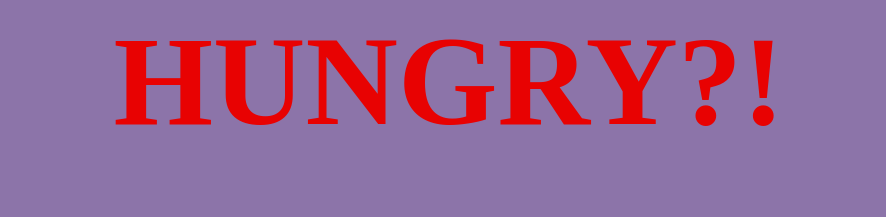
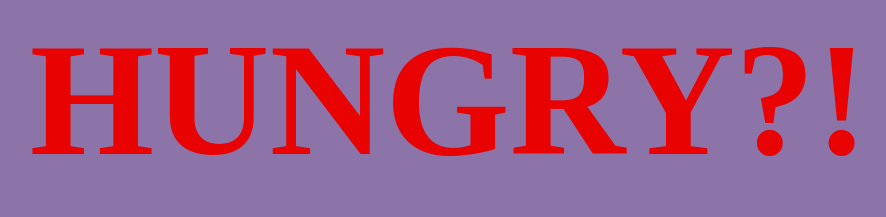
Before and after one commit to justbhutani/justbhutani.github.io, a plain HTML site: page index.html in a window 1280 px wide. Shown: the top 217 px of the page, without its empty margins (191-1077 px from the left). Drawn offline with Linux system fonts and the light colour scheme; grey boxes are pictures that could not be loaded.

Commit message:
Update index.html

```diff
--- a/index.html
+++ b/index.html
@@ -12,9 +12,9 @@
 	  function changeState() {
 	  	state = 1-state;
 		if (state == 0) {
-			document.getElementById("title").innerHTML = "<span ; style='font-size:400%; color:#E80202;'>H</span><span style='font-size:400%;color:#FCFF29;'>ANGRY?!</span> <span style='font-size:400%> IN NEW YORK</span>";
+			document.getElementById("title").innerHTML = "<span ; style='font-size:500%; color:#E80202;'>H</span><span style='font-size:400%;color:#FCFF29;'>ANGRY?!</span> <span style='font-size:400%> IN NEW YORK</span>";
 		} else {
-			document.getElementById("title").innerHTML = "<span ; style='font-size:400%; color:#E80202;'>HUNGRY?!</span><span style='font-size:400%> IN NEW YORK</span>";
+			document.getElementById("title").innerHTML = "<span ; style='font-size:500%; color:#E80202;'>HUNGRY?!</span><span style='font-size:400%> IN NEW YORK</span>";
 		}
 	  }
 	  setInterval(changeState, 1000);
@@ -53,7 +53,10 @@
 	}(document, 'script', 'facebook-jssdk'));</script>
 	<center>
     <h1 id="title">HUNGRY??</h1>
-	<br><br><br><H2 span style="font-size:250%;">
+	<br><br><br><H2 span style="font-size:300%;">
+
+
+			IN NEW YORK<br><br></h2><H2 span style="font-size:250%;">
 
 
 			CANT DECIDE!!<br><br></h2>
```
